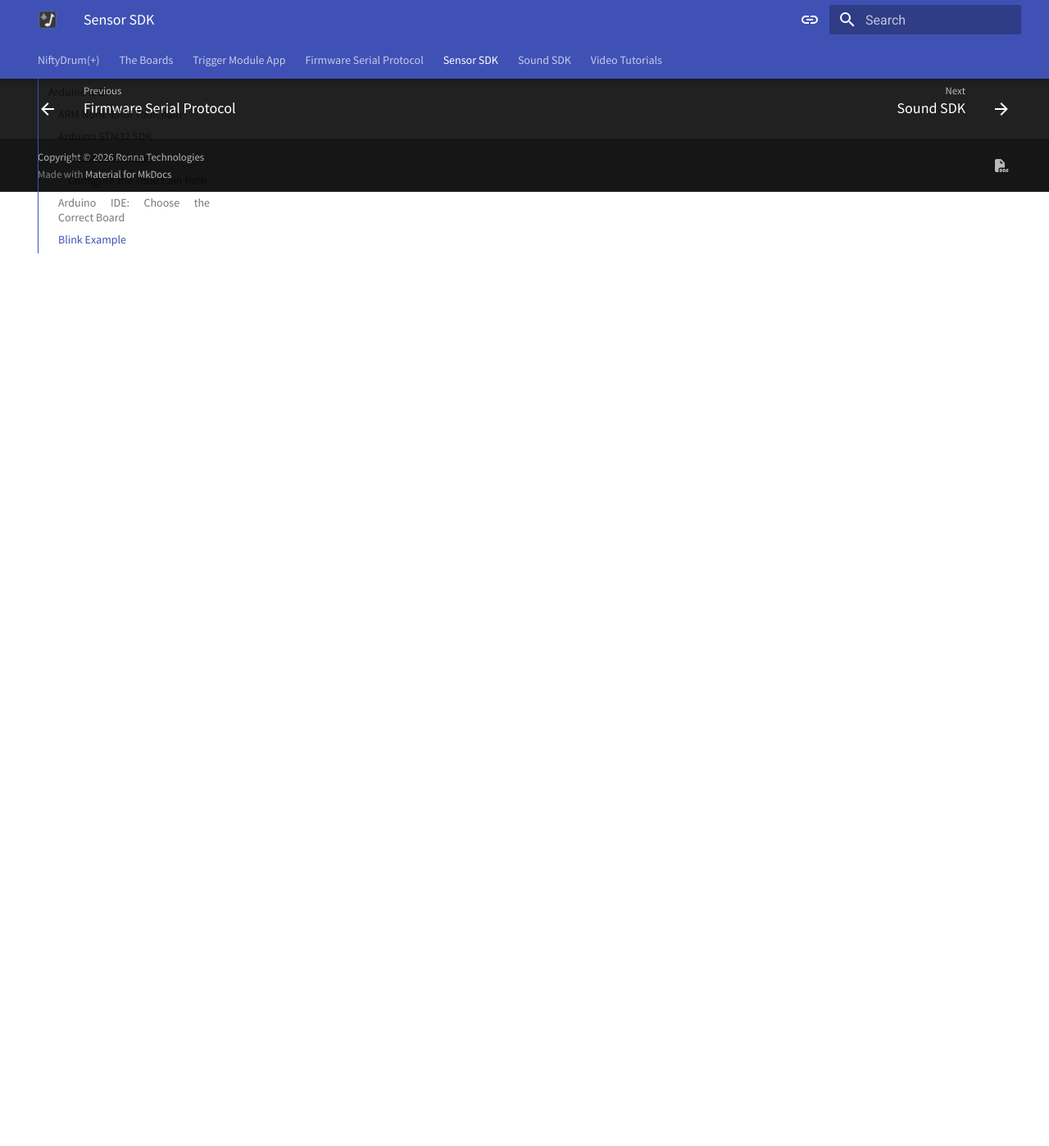
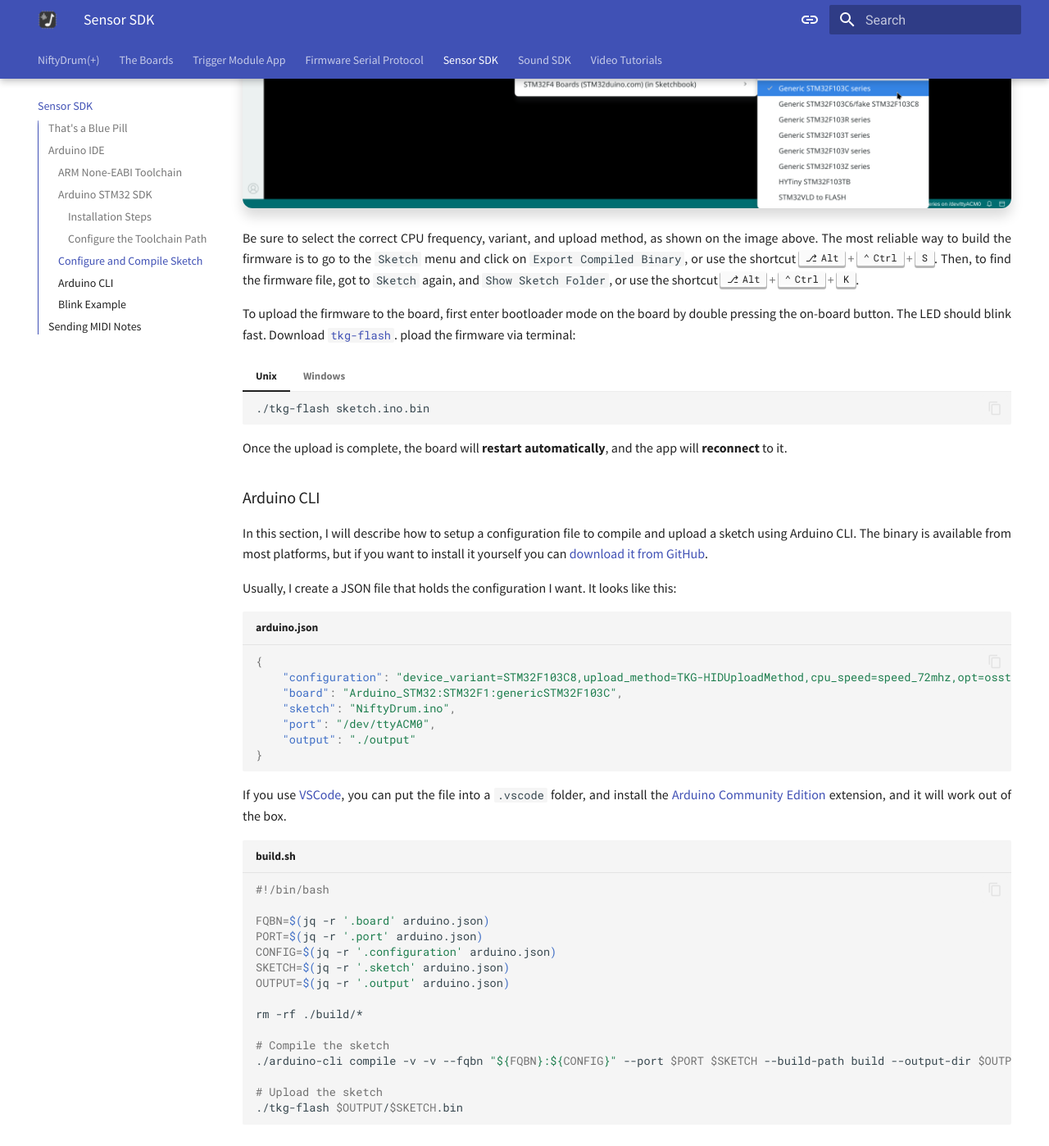
Before and after one commit to RonnaTechnologies/doc.niftydrum.com, an MkDocs documentation site: the page built from doc/4.sensor_sdk.md, in a window 1280 px wide and 1400 px high, scrolled down 2099 px. Shown: the whole window at 82% size. Built offline with MkDocs 1.6.1 and Material for MkDocs 9.7.7, drawn with Linux system fonts in a browser that asks for light colours; before the commit the page ends 2333 px from its top, so only the background shows below that; some of the changed text lies outside the part shown.

Commit message:
add Arduino IDE tutorial and example to sensor SDK

````diff
--- a/doc/4.sensor_sdk.md
+++ b/doc/4.sensor_sdk.md
@@ -48,7 +48,71 @@
 
 Adjust the path according to your actual installation location.
 
-### Arduino IDE: Choose the Correct Board
+### Configure and Compile Sketch
+
+The easiest way to use the sensor SDK with the Arduino IDE is to install the [stm32duino](https://github.com/stm32duino) board manager. To that end, go to the board manager and search for `stm32`. Once that is done, you can select the board from the menu:
+
+![Arduino IDE board selection (Light Mode)](assets/sensor_sdk/select_board_light.png){ .light-mode-only .img-shadow-lg }
+![Arduino IDE board selection (Dark Mode)](assets/sensor_sdk/select_board_dark.png){ .dark-mode-only .img-shadow-lg }
+
+Be sure to select the correct CPU frequency, variant, and upload method, as shown on the image above.
+The most reliable way to build the firmware is to go to the `Sketch` menu and click on `Export Compiled Binary`, or use the shortcut ++alt+ctrl+s++. Then, to find the firmware file, got to `Sketch` again, and `Show Sketch Folder`, or use the shortcut ++alt+ctrl+k++.
+
+To upload the firmware to the board, first enter bootloader mode on the board by double pressing the on-board button.
+The LED should blink fast.
+Download [`tkg-flash`](https://github.com/TheKikGen/stm32-tkg-hid-bootloader/tree/master/cli/binaries_dist){:target="_blank"}. pload the firmware via terminal:
+
+=== "Unix"
+
+    ```bash
+    ./tkg-flash sketch.ino.bin
+    ```
+
+=== "Windows"
+
+    ```bash
+    ./tkg-flash.exe sketch.ino.bin
+    ```
+
+Once the upload is complete, the board will **restart automatically**, and the app will **reconnect** to it.
+
+### Arduino CLI
+
+In this section, I will describe how to setup a configuration file to compile and upload a sketch using Arduino CLI.
+The binary is available from most platforms, but if you want to install it yourself you can [download it from GitHub](https://github.com/arduino/arduino-cli/releases).
+
+Usually, I create a JSON file that holds the configuration I want.
+It looks like this:
+
+```json title="arduino.json"
+{
+    "configuration": "device_variant=STM32F103C8,upload_method=TKG-HIDUploadMethod,cpu_speed=speed_72mhz,opt=osstd",
+    "board": "Arduino_STM32:STM32F1:genericSTM32F103C",
+    "sketch": "NiftyDrum.ino",
+    "port": "/dev/ttyACM0",
+    "output": "./output"
+}
+```
+
+If you use [VSCode](https://code.visualstudio.com/), you can put the file into a `.vscode` folder, and install the [Arduino Community Edition](https://marketplace.visualstudio.com/items?itemName=vscode-arduino.vscode-arduino-community) extension, and it will work out of the box.
+
+```bash title="build.sh"
+#!/bin/bash
+
+FQBN=$(jq -r '.board' arduino.json)
+PORT=$(jq -r '.port' arduino.json)
+CONFIG=$(jq -r '.configuration' arduino.json)
+SKETCH=$(jq -r '.sketch' arduino.json)
+OUTPUT=$(jq -r '.output' arduino.json)
+
+rm -rf ./build/*
+
+# Compile the sketch
+./arduino-cli compile -v -v --fqbn "${FQBN}:${CONFIG}" --port $PORT $SKETCH --build-path build --output-dir $OUTPUT
+
+# Upload the sketch
+./tkg-flash $OUTPUT/$SKETCH.bin
+```
 
 ### Blink Example
 
@@ -69,3 +133,52 @@
   delay(1000);                      // Wait for a second
 }
 ```
+
+## Sending MIDI Notes
+
+```cpp title="midi.ino"
+#undef min
+#undef max
+#undef true
+#undef false
+
+#include <USBComposite.h>
+
+USBCompositeSerial serial;
+USBMIDI midi;
+
+void setup()
+{
+    USBComposite.clear();
+
+    USBComposite.setVendorId(0x0483);
+    USBComposite.setProductId(0x5740);
+    USBComposite.setProductString("NiftyDrum");
+    USBComposite.setManufacturerString("Ronna Technologies");
+
+    serial.registerComponent();
+    serial.setTimeout(0);
+
+    midi.registerComponent();
+
+    USBComposite.begin();
+
+    const auto br = 115'200;
+    Serial3.begin(br, SERIAL_8N1);
+
+    while (!USBComposite.isReady())
+      ;
+
+    pinMode(PC13, OUTPUT);
+    digitalWrite(PC13, LOW);
+}
+
+void loop()
+{
+    for(;;)
+    {
+      midi.sendNoteOn(9, 38, 64);
+      delayMicroseconds(100'000);
+    }
+}
+```
````
Also changed, not shown: doc/assets/sensor_sdk/select_board_dark.png (added), doc/assets/sensor_sdk/select_board_light.png (added).
